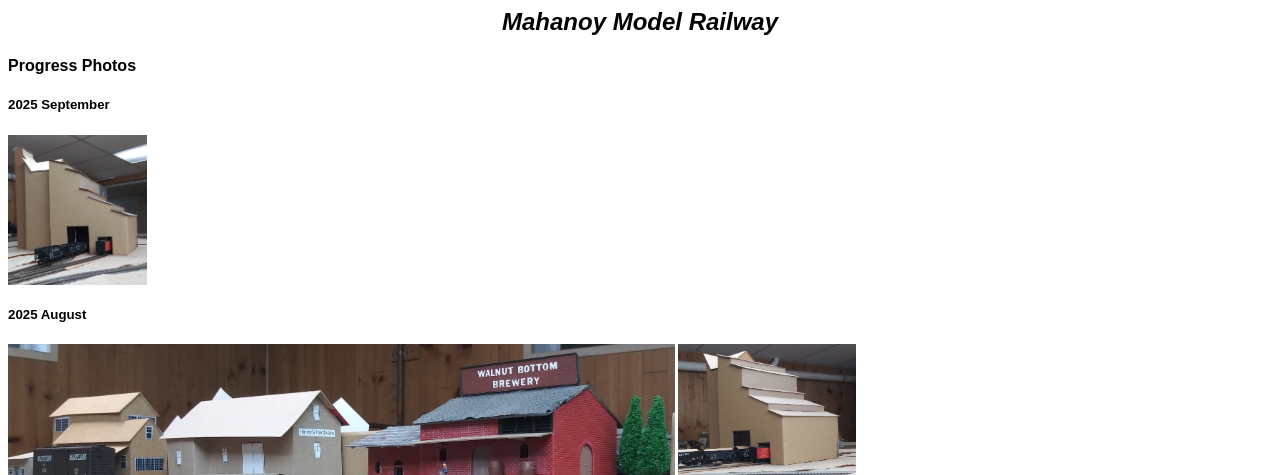
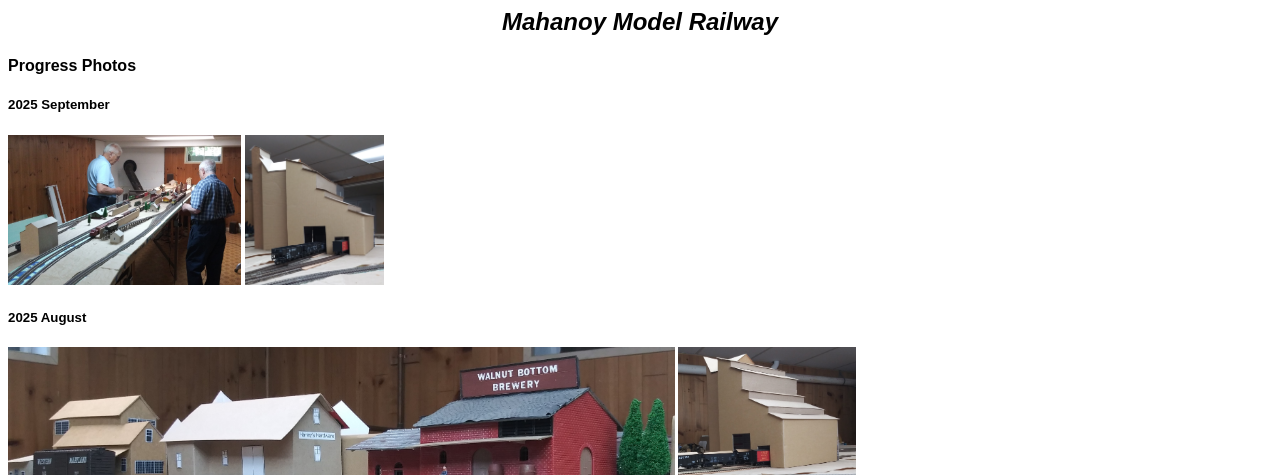
Before and after one commit to gciurpita/Mahanoy-Ry, a plain HTML site: page progress.html in a window 1280 px wide. Shown: the top 475 px of the page. Drawn offline with Linux system fonts and the light colour scheme.

Commit message:
add photo of Gary & Richard

```diff
--- a/progress.html
+++ b/progress.html
@@ -8,6 +8,7 @@
 <h4> Progress Photos </h4>
 
 <h5> 2025 September <h5>
+<img height=150 src=Photos/20250828_100147.jpg>
 <img height=150 src=Photos/20250907_090443a.jpg>
 
 <h5> 2025 August <h5>
```
Also changed, not shown: Photos/20250828_100147.jpg (added).
